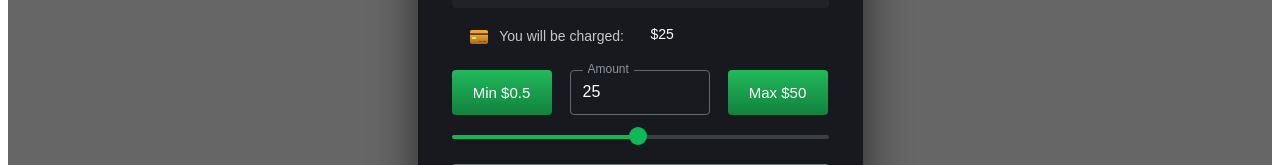
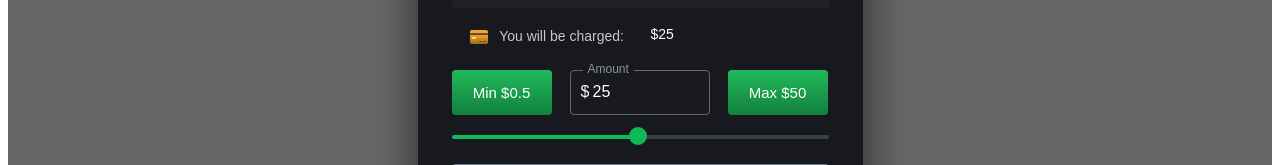
Before and after one commit to TatianaAkeiron/buy-in-test, a React (Vite) app: page / in a window 1280 px wide. Shown: the part 335-500 px from the top of the page. Built offline with nearby package versions, Linux system fonts and the light colour scheme.

Commit message:
fix: slider progress, dollar symbol only for amount, UI improvements

```diff
--- a/src/components/BuyIn/AmountControl.jsx
+++ b/src/components/BuyIn/AmountControl.jsx
@@ -33,7 +33,8 @@ function AmountControl({ amount, setAmount }) {
           Min $0.5
         </button>
 
-        <label className="buyin__field">
+        <label className="buyin__field buyin__field--amount">
+          {" "}
           <span>Amount</span>
           <input
             type="number"
--- a/src/components/BuyIn/BuyIn.scss
+++ b/src/components/BuyIn/BuyIn.scss
@@ -234,6 +234,21 @@
   }
 }
 
+.buyin__field--amount::before {
+  content: "$";
+  position: absolute;
+  left: 10px;
+  top: 50%;
+  transform: translateY(-50%);
+  color: #fff;
+  font-size: 16px;
+  pointer-events: none;
+}
+
+.buyin__field--amount input {
+  padding-left: 22px;
+}
+
 .buyin__slider {
   width: 100%;
   margin: 20px 0 25px;
```
